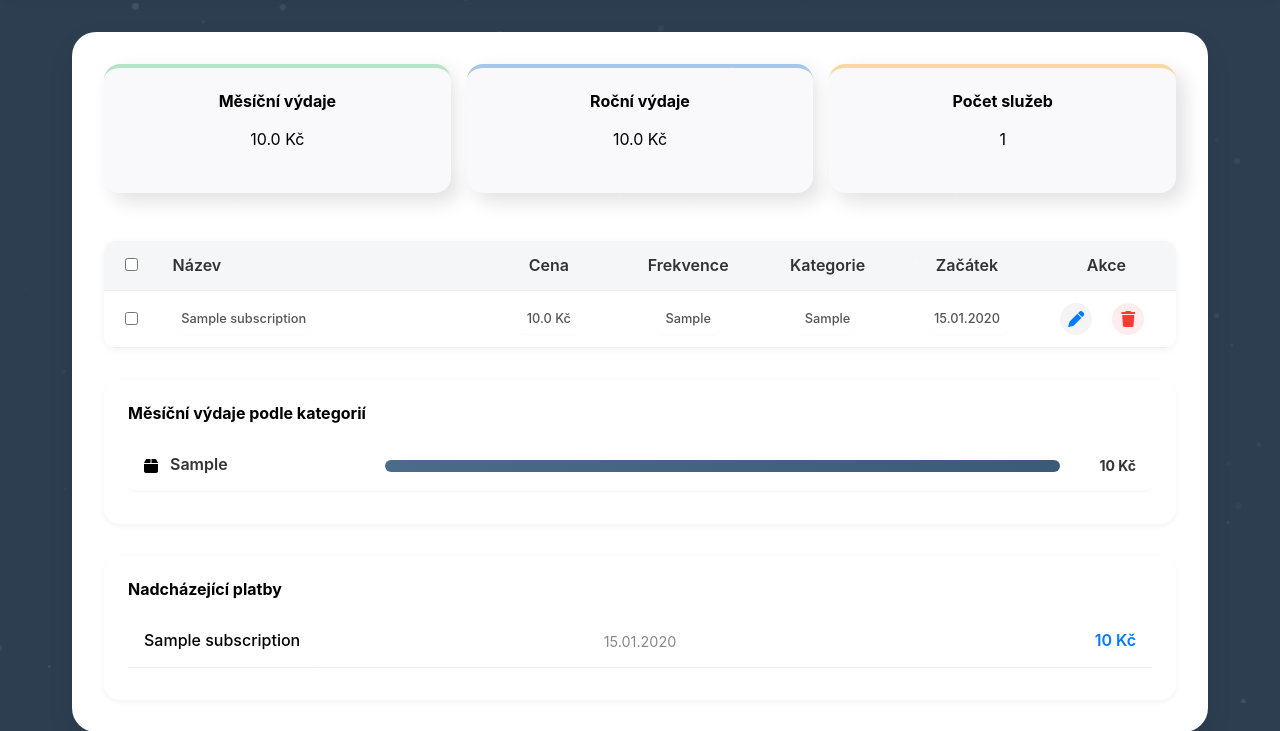
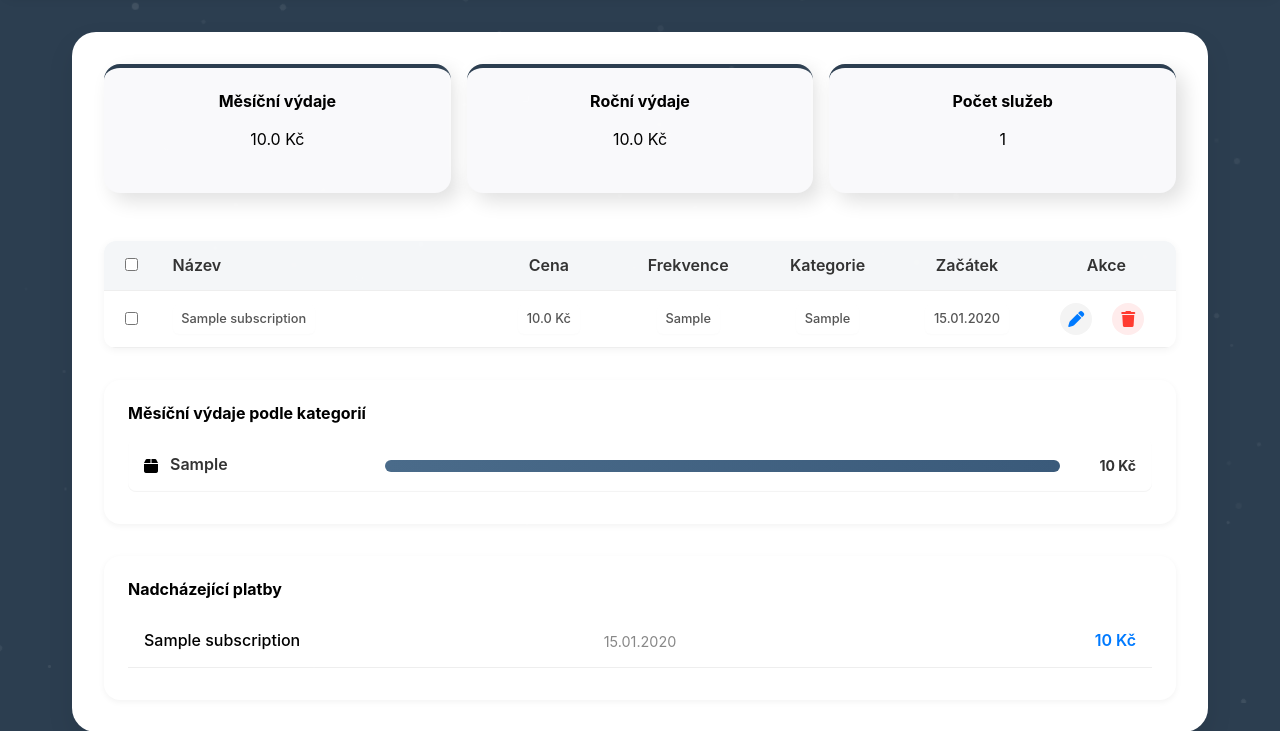
Before and after one commit to JZatloukal/subly, a Flask app: page /dashboard in a window 1280 px wide. Shown: the part 97-828 px from the top of the page. Run offline with Flask 3, Linux system fonts and the light colour scheme; the visitor is signed in with stand-in values (Sample User, id 1); tables that the repository leaves empty hold one stand-in row (values such as "Sample post"); some libraries are stand-ins or nearby versions.

Commit message:
Update projektu - úpravy pro deployment

```diff
--- a/static/css/main.css
+++ b/static/css/main.css
@@ -35,15 +35,15 @@
 }
 
 .summary-box:nth-child(1) {
-    border-top: 4px solid #b7e4c7; /* světle zelená */
+    border-top: 4px solid rgb(44, 62, 80);;
 }
 
 .summary-box:nth-child(2) {
-    border-top: 4px solid #a7c7e7; /* pastelově modrá */
+    border-top: 4px solid rgb(44, 62, 80);
 }
 
 .summary-box:nth-child(3) {
-    border-top: 4px solid #f7d9a1; /* jemně oranžová */
+    border-top: 4px solid rgb(44, 62, 80);
 }
 
 /* Chart containers */
```
